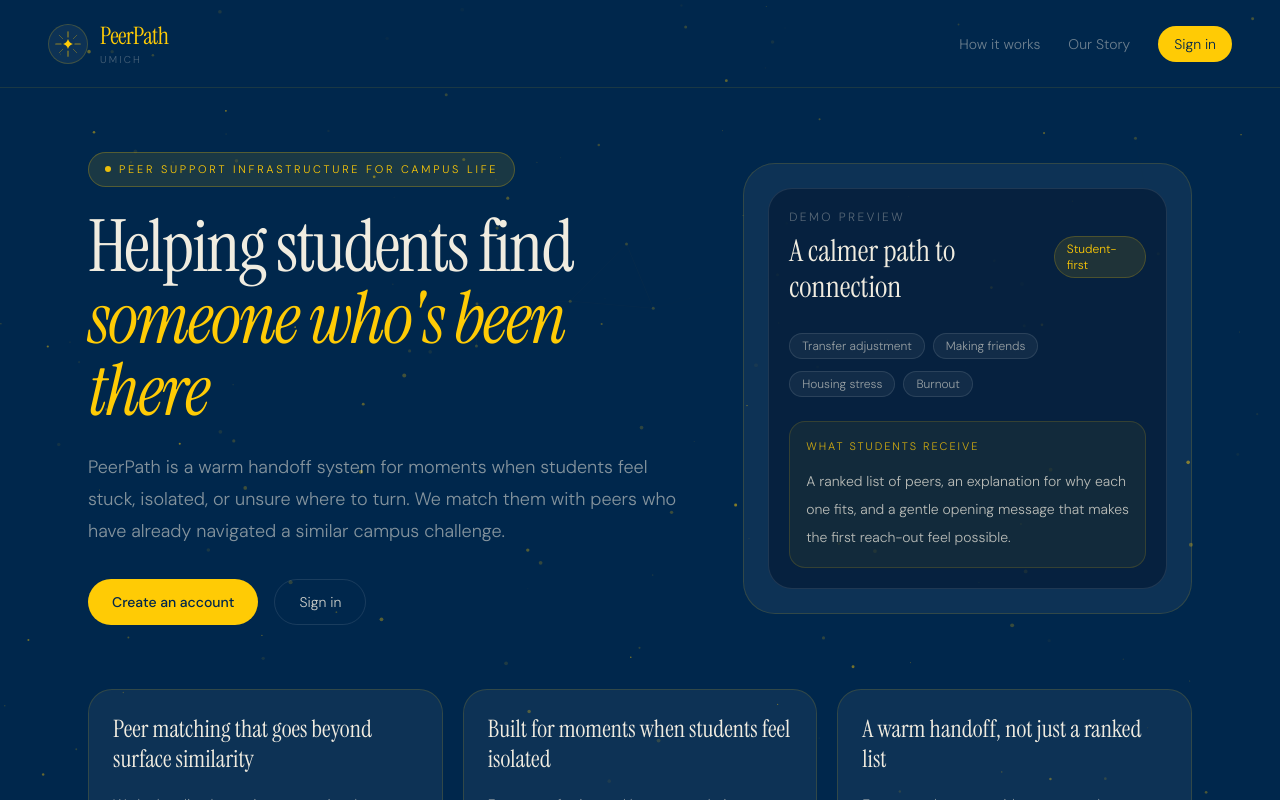
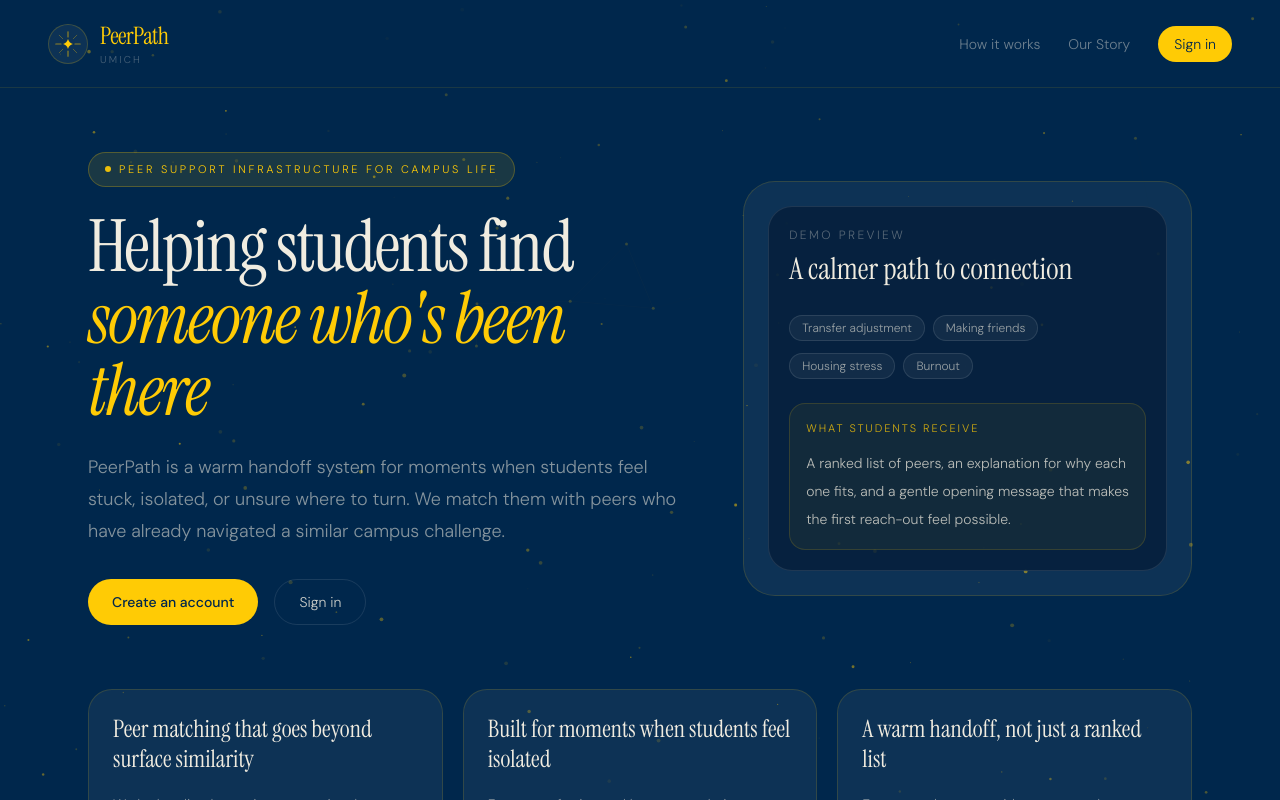
Before and after one commit to TommyCheng023/PeerPath, a React (Vite) app in the folder peerpath/frontend/: page / in a window 1280 px wide. Shown: the top 800 px of the page. Built offline with nearby package versions, Linux system fonts and the light colour scheme.

Commit message:
layout changing

```diff
--- a/peerpath/frontend/src/App.tsx
+++ b/peerpath/frontend/src/App.tsx
@@ -1201,7 +1201,7 @@ export default function App() {
 
                 <div className="rounded-[2rem] border border-maize/15 bg-white/5 p-6">
                   <div className="rounded-[1.5rem] border border-white/10 bg-[#07203c]/85 p-5">
-                    <div className="mb-4 flex items-center justify-between">
+                    <div className="mb-4">
                       <div>
                         <div className="text-xs uppercase tracking-[0.2em] text-parchment/35">
                           Demo Preview
@@ -1209,9 +1209,6 @@ export default function App() {
                         <div className="mt-2 font-serif text-3xl text-parchment">
                           A calmer path to connection
                         </div>
-                      </div>
-                      <div className="rounded-full border border-maize/20 bg-maize/10 px-3 py-1 text-xs text-maize">
-                        Student-first
                       </div>
                     </div>
                     <div className="space-y-3">
```
